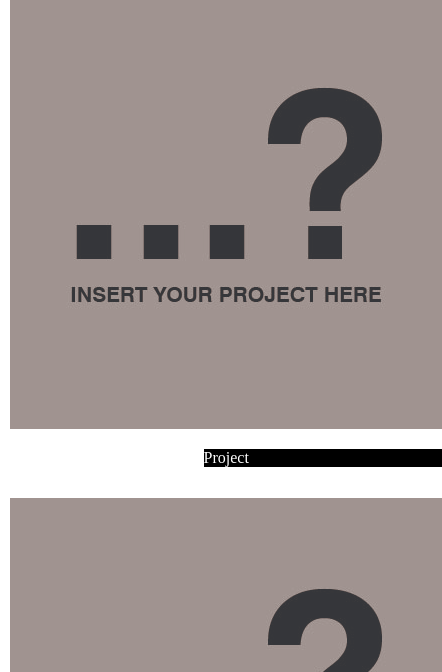
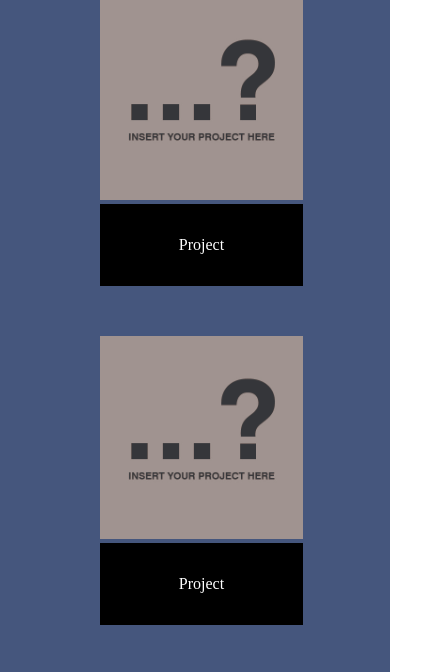
Before and after one commit to sequeirab/Portfolio, a plain HTML site: page index.html in a window 390 px wide. Shown: the part 760-1432 px from the top of the page, 442 px wide, since content can reach past the window. Drawn offline with Linux system fonts and the light colour scheme.

Commit message:
almost there

```diff
--- a/index.html
+++ b/index.html
@@ -57,6 +57,14 @@
 
 		</section>
 
+		<section id="links">
+			<div>
+				<h1>Let's work together...</h1>
+				<h3><a>How do you take your coffee?</a></h3>
+				<p class="twitter">Twitter</p>
+			</div>
+		</section>
+
 
 
 	</div>
--- a/style.css
+++ b/style.css
@@ -1,7 +1,6 @@
 body {
 	margin: 0;
 }
-
 
 #navbar {
 	display: grid;
@@ -67,19 +66,27 @@ a {
 #projects {
 	display: grid;
 	grid-template-columns: 1fr 1fr 1fr;
-	grid-template-rows: 1fr 0.2fr 1fr 0.2fr;
+	grid-template-rows: 1fr 1fr;
+	grid-gap: 50px;
+	background-color: #45567d;
+	padding-left: 40px;
+}
 
-	grid-gap: 15px;
-	margin-bottom: 0;
-	padding-bottom: 0;
-	margin-left: 10px;
-
+img {
+	width: 90%;
+	height: auto;
 }
 
 #projects p {
 	text-align: center;
 	background-color: black;
 	border-color: black;
+	padding-top: 2em;
+	padding-bottom: 2em;
+	margin: 0;
+	width: 90%;
+	height: auto;
+
 }
 
 .p1 {
@@ -119,41 +126,12 @@ a {
 	padding-bottom: 30px;
 }
 
+#links {
+	display: grid;
+	grid-template-columns: 1fr;
+	grid-template-rows: 1fr 1fr 1fr;
 
-
-
-
-
-
-
-
-
-
-
-
-
-
-
-
-
-
-
-
-
-
-
-
-
-
-
-
-
-
-
-
-
-
-
+}
 
 
 
@@ -173,13 +151,17 @@ a {
 	#projects {
 		display: grid;
 		grid-template-columns: 1fr;
-		grid-template-rows: 1fr 0.4fr 1fr 0.4fr 1fr 0.4fr 1fr 0.4fr 1fr 0.4fr 1fr 0.4fr;
+		grid-template-rows: 1fr 1fr 1fr 1fr 1fr 1fr;
+		padding-left: 100px;
 	}
 
+	img {
+		max-width: 70%;
+	}
 
 	#projects p {
-		text-align: left;
-		margin-left: 193.5px;
+		text-align: center;
+		max-width: 70%;
 	}
 
 	#welcome-section {
```
